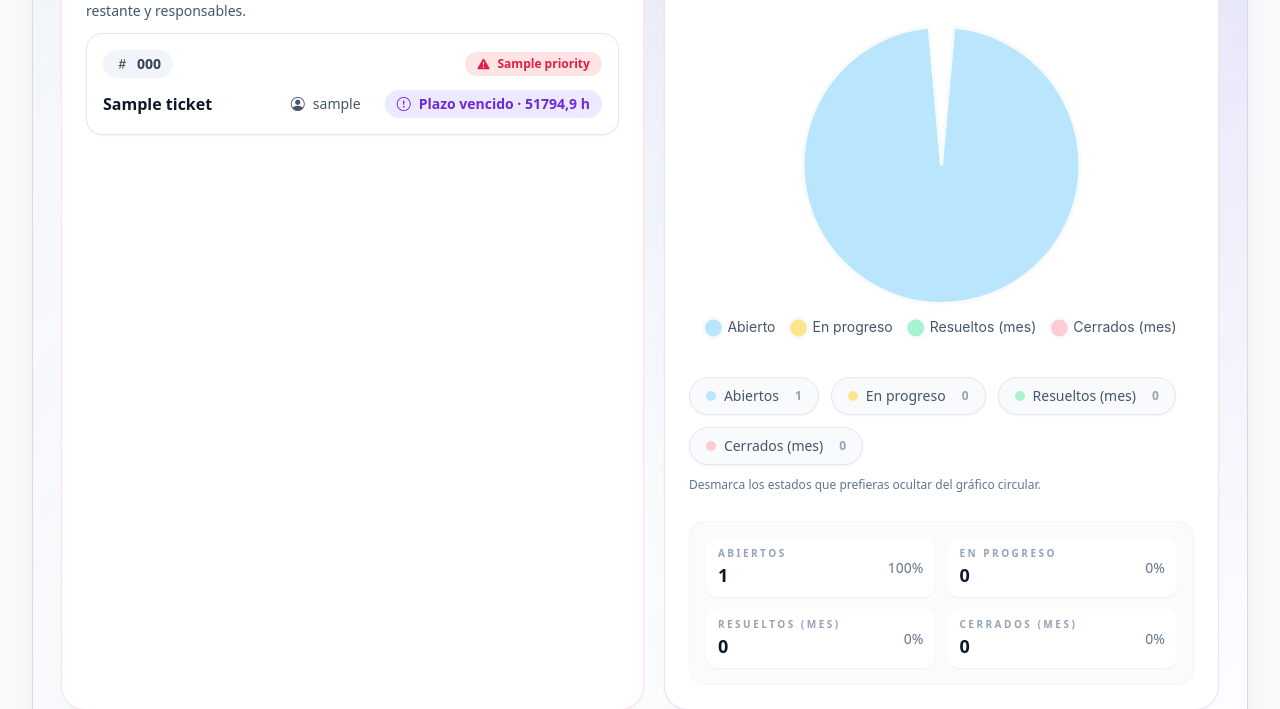
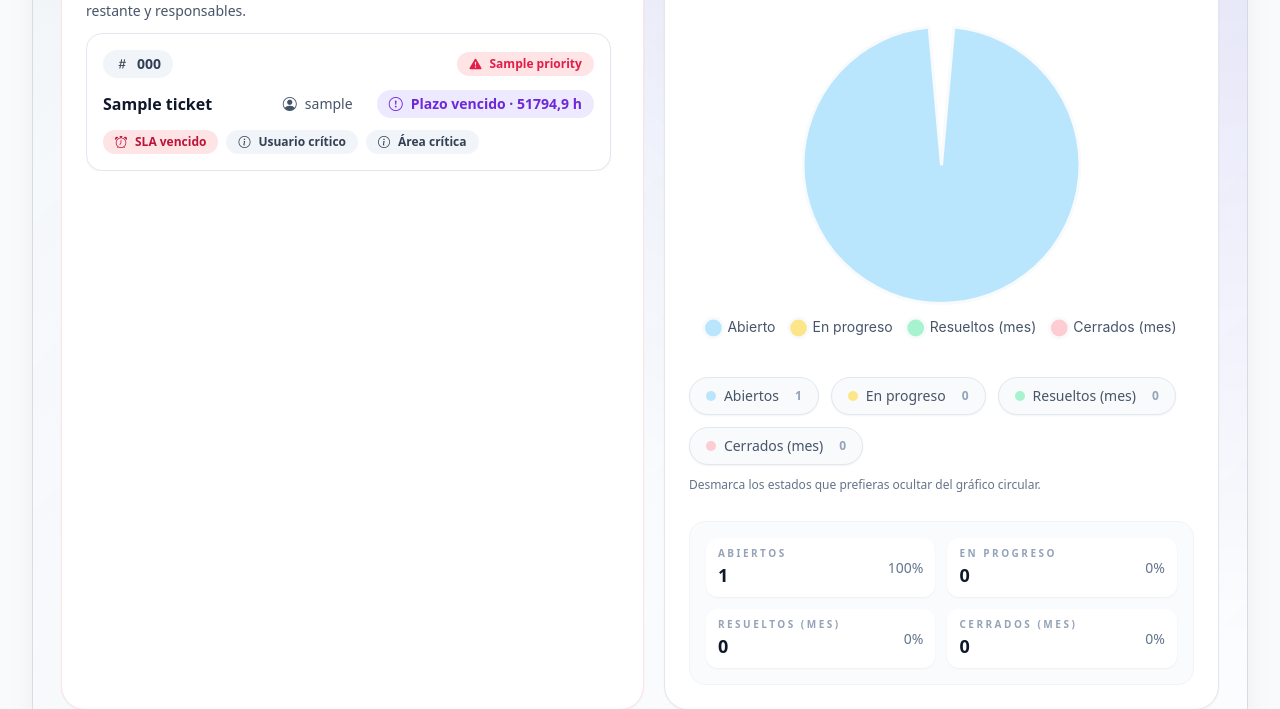
Before and after one commit to robyOps/P-gina-Web, a Django app: page / in a window 1280 px wide. Shown: the part 723-1432 px from the top of the page. Run offline with Django 4.2, Linux system fonts and the light colour scheme; a user stored in the database is signed in; tables that the repository leaves empty hold one stand-in row (values such as "Sample post"); data that the repository does not hold is empty; some libraries are stand-ins or nearby versions.

Commit message:
Refine urgent dashboard data and UI

```diff
--- a/mvp-tickets/templates/dashboard.html
+++ b/mvp-tickets/templates/dashboard.html
@@ -285,9 +285,11 @@
                 <span class="inline-flex items-center gap-2 rounded-full bg-rose-50 px-3 py-1 text-xs font-semibold uppercase tracking-[0.25em] text-rose-500"><i class="bi bi-lightning-charge"></i> Prioridad</span>
               </div>
               {% if urgent_tickets %}
-              <ul class="space-y-3" role="list">
-                {% for ticket in urgent_tickets %}
-                <li class="rounded-2xl border border-slate-200 bg-white p-4 shadow-sm transition hover:border-slate-300">
+              <div class="relative">
+                <div class="max-h-[26rem] space-y-3 overflow-y-auto pr-1 sm:pr-2" role="list">
+                  {% for entry in urgent_tickets %}
+                  {% with ticket=entry.ticket %}
+                  <article class="rounded-2xl border border-slate-200 bg-white p-4 shadow-sm transition hover:border-slate-300" role="listitem">
                     <div class="flex flex-wrap items-center justify-between gap-3 text-sm">
                       <a href="{% url 'ticket_detail' ticket.id %}" class="inline-flex items-center gap-2 rounded-full bg-slate-100 px-3 py-1 font-semibold text-slate-700 transition hover:bg-slate-200 focus-visible:outline focus-visible:outline-2 focus-visible:outline-offset-2 focus-visible:outline-slate-400" aria-label="Abrir ticket {{ ticket.code }}">
                         <i class="bi bi-hash"></i>
@@ -295,8 +297,9 @@
                       </a>
                       <span class="inline-flex items-center gap-2 rounded-full bg-rose-100 px-3 py-1 text-xs font-semibold text-rose-600"><i class="bi bi-exclamation-triangle-fill"></i> {{ ticket.priority.name }}</span>
                     </div>
-                  <div class="mt-3 flex flex-col gap-2 sm:flex-row sm:items-center sm:justify-between">
-                    <p class="text-base font-semibold text-slate-900">{{ ticket.title }}</p>
+                    <div class="mt-3 flex flex-col gap-3">
+                      <div class="flex flex-col gap-2 sm:flex-row sm:items-center sm:justify-between">
+                        <p class="text-base font-semibold text-slate-900 sm:max-w-[22rem] sm:truncate" title="{{ ticket.title }}">{{ ticket.title }}</p>
                         <div class="flex items-center gap-3 text-sm text-slate-600">
                           <span class="inline-flex items-center gap-2 rounded-full bg-white px-3 py-1"><i class="bi bi-person-circle"></i>{{ ticket.assigned_to.username|default:"-" }}</span>
                           {% if ticket.is_overdue %}
@@ -306,9 +309,20 @@
                           {% endif %}
                         </div>
                       </div>
-                </li>
+                      <div class="flex flex-wrap gap-2" aria-label="Razones de urgencia">
+                        {% for reason in entry.reasons %}
+                        <button type="button" class="inline-flex items-center gap-2 rounded-full px-3 py-1 text-xs font-semibold {% if reason.tone == 'danger' %}bg-rose-100 text-rose-700{% elif reason.tone == 'warning' %}bg-amber-100 text-amber-700{% else %}bg-slate-100 text-slate-700{% endif %}" disabled>
+                          <i class="bi {% if reason.tone == 'danger' %}bi-alarm{% elif reason.tone == 'warning' %}bi-hourglass{% else %}bi-info-circle{% endif %}"></i>
+                          {{ reason.label }}
+                        </button>
                         {% endfor %}
-              </ul>
+                      </div>
+                    </div>
+                  </article>
+                  {% endwith %}
+                  {% endfor %}
+                </div>
+              </div>
               {% else %}
               <div class="flex flex-col items-center justify-center gap-3 rounded-2xl border border-emerald-100 bg-emerald-50/70 p-8 text-center text-sm text-emerald-600">
                 <i class="bi bi-emoji-smile text-3xl"></i>
--- a/mvp-tickets/templates/tickets/list.html
+++ b/mvp-tickets/templates/tickets/list.html
@@ -377,7 +377,7 @@
                   </a>
                 </td>
                 <td data-label="Título" class="px-2.5 py-2 text-slate-700 sm:px-3 sm:py-2 lg:min-w-[9.5rem] xl:min-w-[11rem]">
-                  <span class="block text-slate-700 sm:max-w-[10rem] sm:truncate lg:max-w-[12rem] xl:max-w-none" title="{{ t.title }}">{{ t.title }}</span>
+                  <span class="block max-w-[12rem] truncate text-slate-700 sm:max-w-[14rem] lg:max-w-[16rem]" title="{{ t.title }}">{{ t.title }}</span>
                 </td>
                 <td data-label="Estado" class="px-2.5 py-2 sm:px-3 sm:py-2.5">
                   <span class="inline-flex items-center gap-2 rounded-full px-3 py-1 text-xs font-semibold {% if t.status == 'OPEN' %}bg-sky-100 text-sky-700{% elif t.status == 'IN_PROGRESS' %}bg-amber-100 text-amber-700{% elif t.status == 'RESOLVED' %}bg-emerald-100 text-emerald-700{% else %}bg-slate-100 text-slate-600{% endif %}">
--- a/mvp-tickets/tickets/views.py
+++ b/mvp-tickets/tickets/views.py
@@ -397,15 +397,58 @@ def dashboard(request):
 
     urgent_candidates = (
         qs.filter(status__in=[Ticket.OPEN, Ticket.IN_PROGRESS])
-        .select_related("priority")
+        .select_related("priority", "requester__profile", "area", "assigned_to")
         .order_by("-critical_score", "-priority__sla_hours", "created_at")
     )
+    urgent_items: list[dict] = []
+    for ticket in urgent_candidates:
+        reasons = []
+        if ticket.is_overdue:
+            reasons.append({"label": "SLA vencido", "tone": "danger"})
+        elif ticket.is_warning:
+            reasons.append({"label": "SLA por vencer", "tone": "warning"})
+
+        if getattr(ticket.requester, "is_critical_actor", False):
+            reasons.append({"label": "Usuario crítico", "tone": "info"})
+        if getattr(ticket.area, "is_critical", False):
+            reasons.append({"label": "Área crítica", "tone": "info"})
+
+        if not reasons:
+            continue
+
+        urgency_score = 0
+        if ticket.is_overdue:
+            urgency_score += 3
+        elif ticket.is_warning:
+            urgency_score += 2
+
+        if getattr(ticket.requester, "is_critical_actor", False):
+            urgency_score += 1.5
+        if getattr(ticket.area, "is_critical", False):
+            urgency_score += 1.2
+        if getattr(ticket.priority, "sla_hours", 0) and ticket.priority.sla_hours <= 12:
+            urgency_score += 0.5
+
+        urgent_items.append(
+            {
+                "ticket": ticket,
+                "reasons": reasons,
+                "urgency_score": urgency_score,
+            }
+        )
+
+    urgent_items.sort(key=lambda item: (-item["urgency_score"], item["ticket"].remaining_hours))
+
     urgent_tickets = []
-    for ticket in urgent_candidates:
-        sla_hours = getattr(ticket.priority, "sla_hours", 72) or 72
-        if ticket.is_overdue or ticket.is_warning or sla_hours <= 24:
-            urgent_tickets.append(ticket)
-    urgent_tickets.sort(key=lambda t: t.remaining_hours)
+    overdue_limit = 3
+    for item in urgent_items:
+        if item["ticket"].is_overdue and overdue_limit <= 0:
+            continue
+        if item["ticket"].is_overdue:
+            overdue_limit -= 1
+        urgent_tickets.append(item)
+        if len(urgent_tickets) >= 8:
+            break
 
     failure_qs = period_qs
     failure_rows = (
```
Also changed, not shown: mvp-tickets/tickets/management/commands/load_demo_dataset.py (+12 -2 lines). Lines whose indentation alone changed are shown as unchanged.
